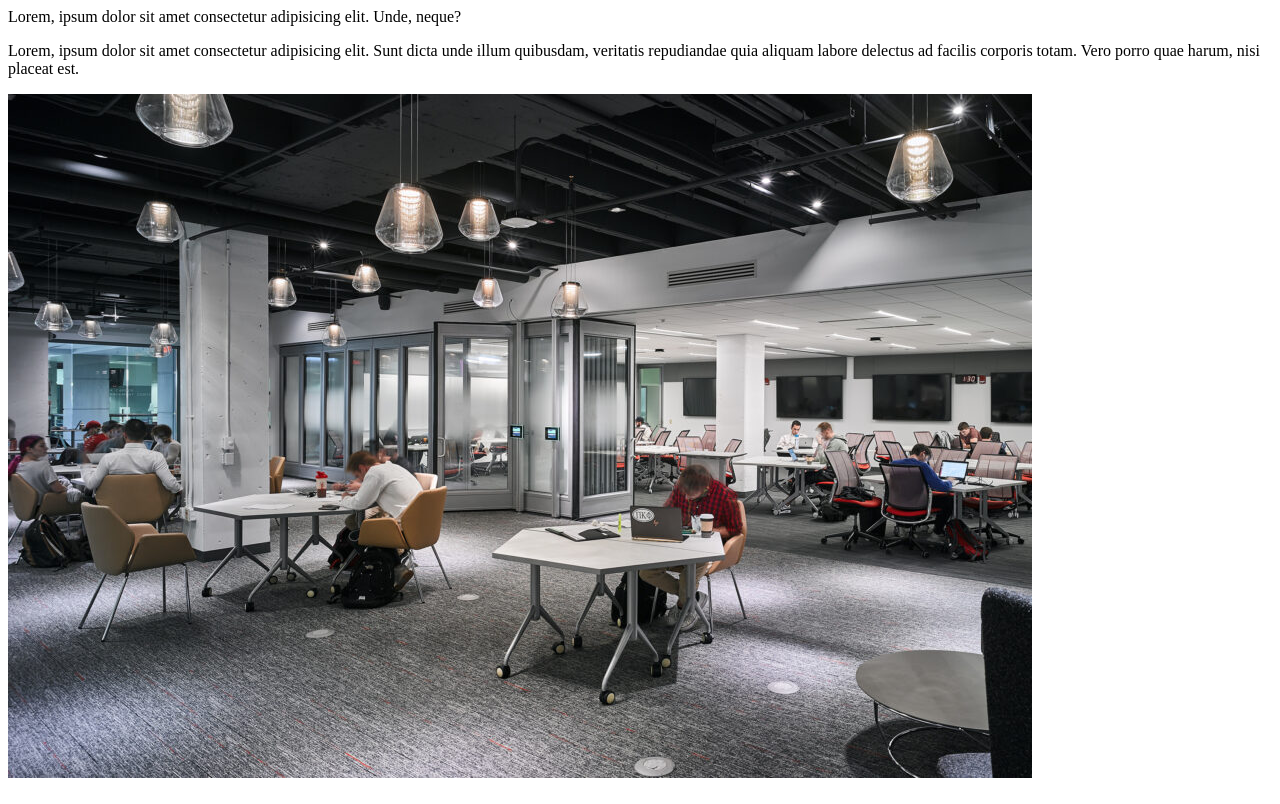
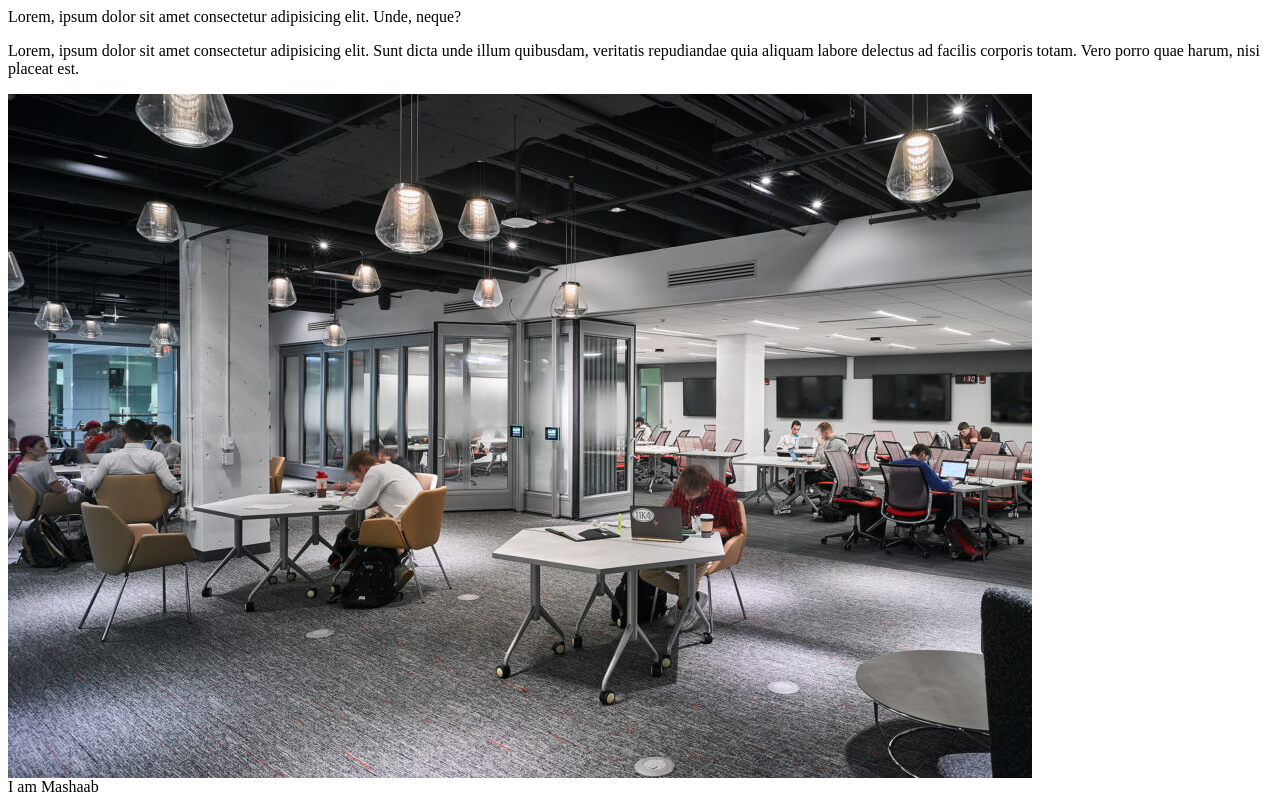
Before and after one commit to mashaabmunaf/Mashaab, a plain HTML site: page index.html in a window 1280 px wide. Drawn offline with Linux system fonts and the light colour scheme.

Commit message:
new header

```diff
--- a/index.html
+++ b/index.html
@@ -13,6 +13,8 @@
         quia aliquam labore delectus ad facilis corporis totam. Vero porro quae harum, nisi placeat est.</p>
 
     <img src="LC-ActiveLearningClassrooms-1024x684.jpg" alt="Learning Commons">
+
+    <header>I am Mashaab</header>
 </body>
 
 </html>
```
